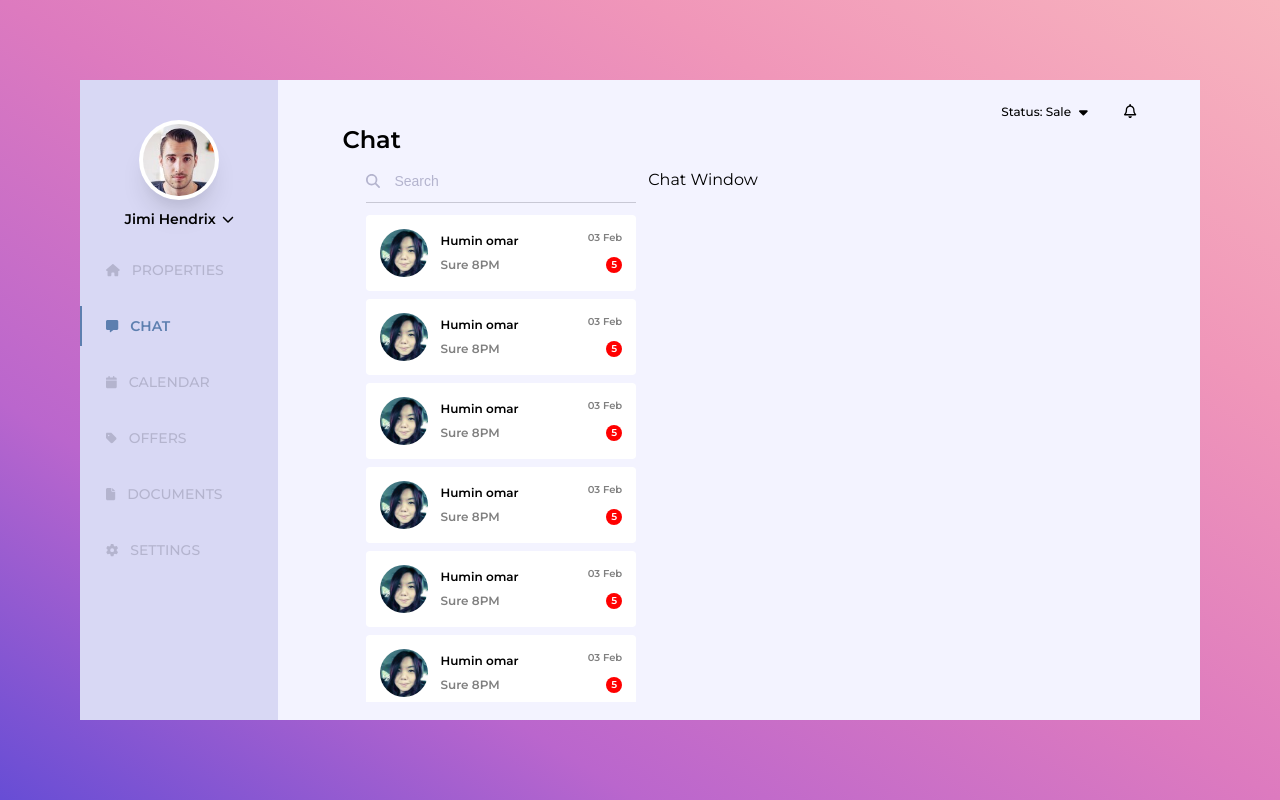
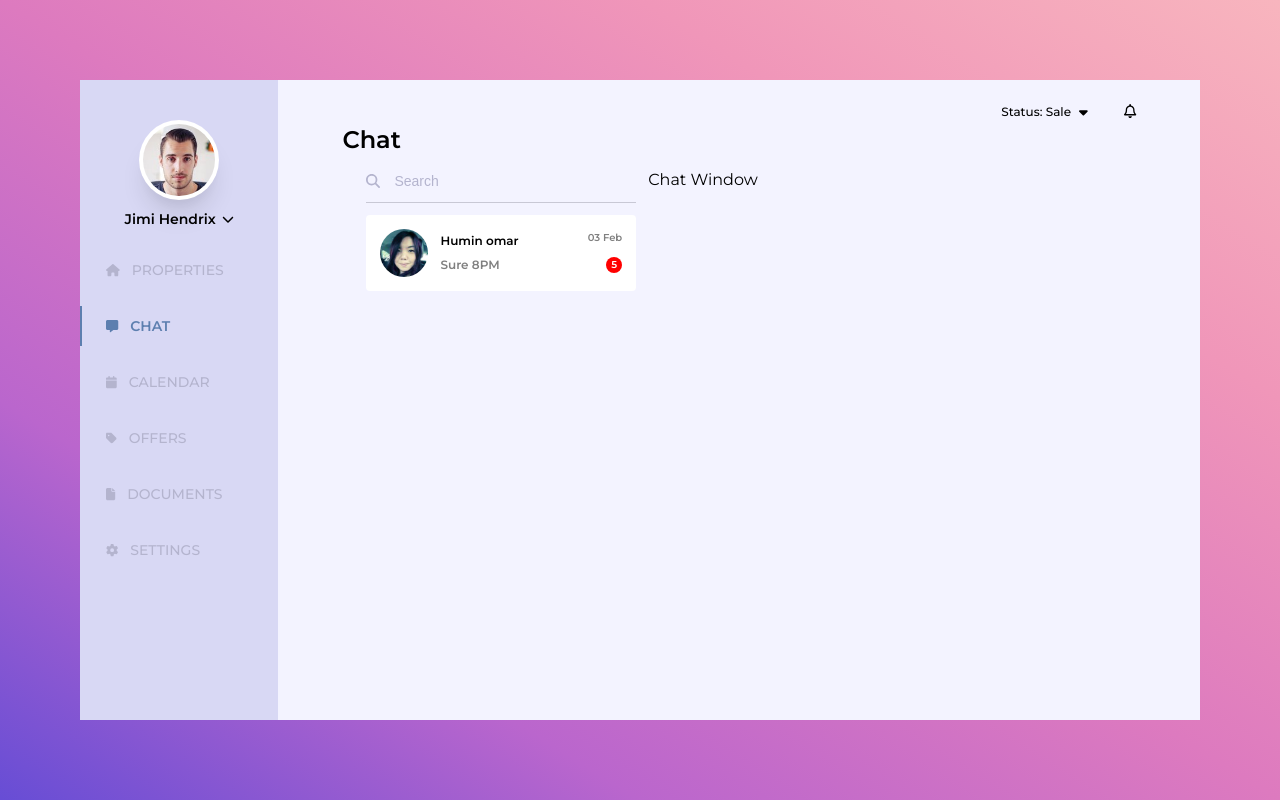
Before and after one commit to michaelthinh/Frontend-Chat-App, a React (Vite) app: page / in a window 1280 px wide. Built offline with nearby package versions, Linux system fonts and the light colour scheme.

Commit message:
Add: Refractor to SearchListItem

```diff
--- /dev/null
+++ b/src/shared/components/ChatContainer/ChatList/SearchListItem/index.jsx
@@ -0,0 +1,23 @@
+import classes from "./styles.module.css";
+
+export default function SearchListItem() {
+    return (
+        <div className={classes.searchListItem}>
+            <div className={classes.avatar}>
+                <img src="/img/avatar/1.jpg" alt="avatar" />
+            </div>
+            <div className={classes.chat}>
+                <div className={classes.user}>
+                    <span className={classes.name}>Humin omar</span>
+                    <span className={classes.lastMessage}>Sure 8PM</span>
+                </div>
+                <div className={classes.status}>
+                    <span className={classes.time}>03 Feb</span>
+                    <div className={classes.unread}>
+                        <span>5</span>
+                    </div>
+                </div>
+            </div>
+        </div>
+    );
+}
--- /dev/null
+++ b/src/shared/components/ChatContainer/ChatList/SearchListItem/styles.module.css
@@ -0,0 +1,78 @@
+.searchListItem{
+    width: calc(100% - 28px);
+    background: #FFF;
+    display: flex;
+    overflow: hidden;
+    border-radius: 4px;
+    padding: 14px;
+    font-size: 12px;
+    cursor: pointer;
+    margin-bottom: 8px;
+}
+
+.avatar{
+    width: 48px;
+    height: 48px;
+}
+
+.avatar img{
+    width: 100%;
+    height: 100%;
+    border-radius: 50%;
+}
+
+.chat {
+    width: calc(100% - 60px);
+    margin-left: 12px;
+    display: flex;
+    justify-content: space-between;
+}
+
+.chat .user{
+    display: flex;
+    flex-direction: column;
+    justify-content: space-around;
+}
+
+.chat .user .name{
+    font-weight: 600;
+}
+
+.chat .user .lastMessage{
+    color: #808080;
+    font-size: 12px;
+    font-weight: 600;
+}
+
+.status{
+    padding: 4px 0;
+}
+
+.status .time{
+    color: #808080;
+    font-size: 10px;
+    font-weight: 600;
+}
+
+.status .unread {
+    width: 16px;
+    height: 16px;
+    display:flex;
+    align-items:center;
+    justify-content:center;
+    background-color: #F00;
+    border-radius: 50%;
+    color: #FFF;
+}
+
+.status .unread span{
+    font-size: 10px;
+    font-weight: 600;
+}
+
+.chat .status{
+    display: flex;
+    flex-direction: column;
+    justify-content: space-between;
+    align-items: flex-end;
+}
--- a/src/shared/components/ChatContainer/ChatList/index.jsx
+++ b/src/shared/components/ChatContainer/ChatList/index.jsx
@@ -1,6 +1,7 @@
 import { FontAwesomeIcon } from "@fortawesome/react-fontawesome";
 import classes from "./styles.module.css";
 import { faSearch } from "@fortawesome/free-solid-svg-icons";
+import SearchListItem from "./SearchListItem";
 
 export default function ChatList() {
     return (
@@ -15,120 +16,7 @@ export default function ChatList() {
                 />
             </div>
             <div className={classes.searchList}>
-                <div className={classes.searchListItem}>
-                    <div className={classes.avatar}>
-                        <img src="/img/avatar/1.jpg" alt="avatar" />
-                    </div>
-                    <div className={classes.chat}>
-                        <div className={classes.user}>
-                            <span className={classes.name}>Humin omar</span>
-                            <span className={classes.lastMessage}>
-                                Sure 8PM
-                            </span>
-                        </div>
-                        <div className={classes.status}>
-                            <span className={classes.time}>03 Feb</span>
-                            <div className={classes.unread}>
-                                <span>5</span>
-                            </div>
-                        </div>
-                    </div>
-                </div>
-                <div className={classes.searchListItem}>
-                    <div className={classes.avatar}>
-                        <img src="/img/avatar/1.jpg" alt="avatar" />
-                    </div>
-                    <div className={classes.chat}>
-                        <div className={classes.user}>
-                            <span className={classes.name}>Humin omar</span>
-                            <span className={classes.lastMessage}>
-                                Sure 8PM
-                            </span>
-                        </div>
-                        <div className={classes.status}>
-                            <span className={classes.time}>03 Feb</span>
-                            <div className={classes.unread}>
-                                <span>5</span>
-                            </div>
-                        </div>
-                    </div>
-                </div>
-                <div className={classes.searchListItem}>
-                    <div className={classes.avatar}>
-                        <img src="/img/avatar/1.jpg" alt="avatar" />
-                    </div>
-                    <div className={classes.chat}>
-                        <div className={classes.user}>
-                            <span className={classes.name}>Humin omar</span>
-                            <span className={classes.lastMessage}>
-                                Sure 8PM
-                            </span>
-                        </div>
-                        <div className={classes.status}>
-                            <span className={classes.time}>03 Feb</span>
-                            <div className={classes.unread}>
-                                <span>5</span>
-                            </div>
-                        </div>
-                    </div>
-                </div>
-                <div className={classes.searchListItem}>
-                    <div className={classes.avatar}>
-                        <img src="/img/avatar/1.jpg" alt="avatar" />
-                    </div>
-                    <div className={classes.chat}>
-                        <div className={classes.user}>
-                            <span className={classes.name}>Humin omar</span>
-                            <span className={classes.lastMessage}>
-                                Sure 8PM
-                            </span>
-                        </div>
-                        <div className={classes.status}>
-                            <span className={classes.time}>03 Feb</span>
-                            <div className={classes.unread}>
-                                <span>5</span>
-                            </div>
-                        </div>
-                    </div>
-                </div>
-                <div className={classes.searchListItem}>
-                    <div className={classes.avatar}>
-                        <img src="/img/avatar/1.jpg" alt="avatar" />
-                    </div>
-                    <div className={classes.chat}>
-                        <div className={classes.user}>
-                            <span className={classes.name}>Humin omar</span>
-                            <span className={classes.lastMessage}>
-                                Sure 8PM
-                            </span>
-                        </div>
-                        <div className={classes.status}>
-                            <span className={classes.time}>03 Feb</span>
-                            <div className={classes.unread}>
-                                <span>5</span>
-                            </div>
-                        </div>
-                    </div>
-                </div>
-                <div className={classes.searchListItem}>
-                    <div className={classes.avatar}>
-                        <img src="/img/avatar/1.jpg" alt="avatar" />
-                    </div>
-                    <div className={classes.chat}>
-                        <div className={classes.user}>
-                            <span className={classes.name}>Humin omar</span>
-                            <span className={classes.lastMessage}>
-                                Sure 8PM
-                            </span>
-                        </div>
-                        <div className={classes.status}>
-                            <span className={classes.time}>03 Feb</span>
-                            <div className={classes.unread}>
-                                <span>5</span>
-                            </div>
-                        </div>
-                    </div>
-                </div>
+                <SearchListItem />
             </div>
         </div>
     );
--- a/src/shared/components/ChatContainer/ChatList/styles.module.css
+++ b/src/shared/components/ChatContainer/ChatList/styles.module.css
@@ -31,82 +31,3 @@
     overflow-y: auto;
     overflow-x: hidden;
 }
-
-.searchListItem{
-    width: calc(100% - 28px);
-    background: #FFF;
-    display: flex;
-    overflow: hidden;
-    border-radius: 4px;
-    padding: 14px;
-    font-size: 12px;
-    cursor: pointer;
-    margin-bottom: 8px;
-}
-
-.avatar{
-    width: 48px;
-    height: 48px;
-}
-
-.avatar img{
-    width: 100%;
-    height: 100%;
-    border-radius: 50%;
-}
-
-.chat {
-    width: calc(100% - 60px);
-    margin-left: 12px;
-    display: flex;
-    justify-content: space-between;
-}
-
-.chat .user{
-    display: flex;
-    flex-direction: column;
-    justify-content: space-around;
-}
-
-.chat .user .name{
-    font-weight: 600;
-}
-
-.chat .user .lastMessage{
-    color: #808080;
-    font-size: 12px;
-    font-weight: 600;
-}
-
-.status{
-    padding: 4px 0;
-}
-
-.status .time{
-    color: #808080;
-    font-size: 10px;
-    font-weight: 600;
-}
-
-.status .unread {
-    width: 16px;
-    height: 16px;
-    display:flex;
-    align-items:center;
-    justify-content:center;
-    background-color: #F00;
-    border-radius: 50%;
-    color: #FFF;
-}
-
-.status .unread span{
-    font-size: 10px;
-    font-weight: 600;
-}
-
-.chat .status{
-    display: flex;
-    flex-direction: column;
-    justify-content: space-between;
-    align-items: flex-end;
-}
```
